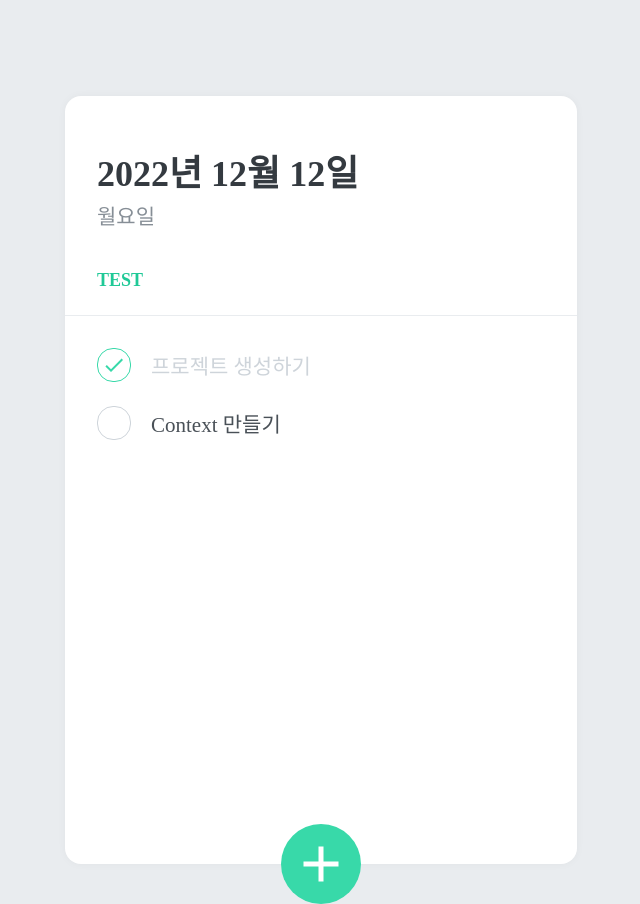
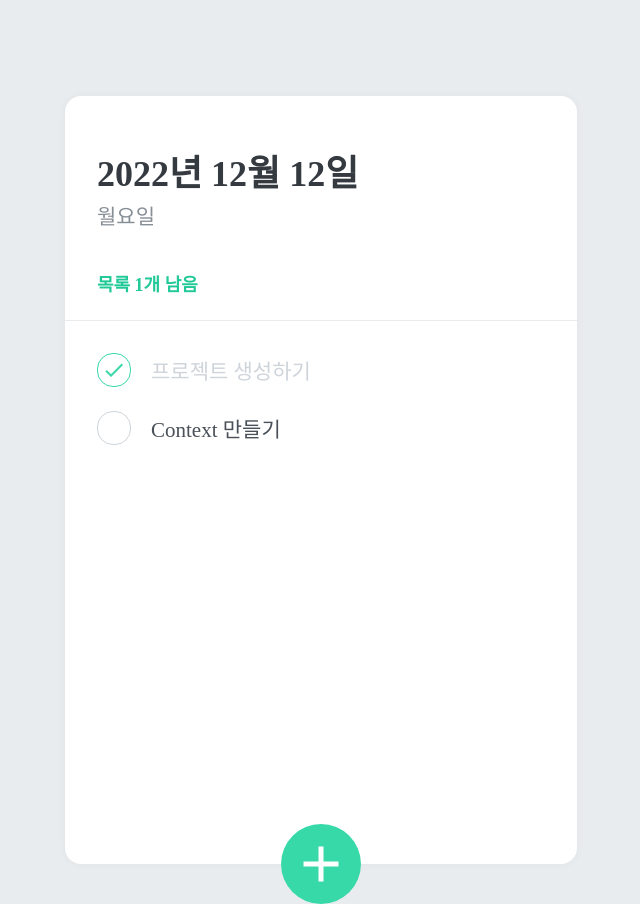
Before and after one commit to Tutorial-repo/react-study-todo, a React app: page / in a window 1280 px wide. Shown: the whole page, without its empty margins (319-959 px from the left). Built offline with nearby package versions, Linux system fonts and the light colour scheme.

Commit message:
Refactor: Component Style 관련 Interface 추가

```diff
--- a/src/component/TodoCreate.tsx
+++ b/src/component/TodoCreate.tsx
@@ -2,7 +2,12 @@ import React, { useState } from 'react'
 import {MdAdd} from 'react-icons/md';
 import styled, {css} from 'styled-components';
 
-const CircleButton = styled.button`
+/** interface */
+interface IProps{
+    open?: boolean;
+}
+
+const CircleButton = styled.button<IProps>`
     background: #38d9a9;
     &:hover {
         background: #63e6be;
--- a/src/component/TodoHeader.tsx
+++ b/src/component/TodoHeader.tsx
@@ -1,5 +1,6 @@
 import React from 'react';
 import styled from 'styled-components';
+import { useTodoState } from './../hooks/TodoContext';
 
 /** style */
 const TodoHeadBlock = styled.div`
@@ -38,7 +39,7 @@ const TodoHeader = () => {
         <TodoHeadBlock>
             <h1>2022년 12월 12일</h1>
             <div className='day'>월요일</div>
-            <div className='tasks-left'>TEST</div>
+            <div className='tasks-left'>목록 1개 남음</div>
         </TodoHeadBlock>
     );
 };
--- a/src/component/TodoItem.tsx
+++ b/src/component/TodoItem.tsx
@@ -1,6 +1,10 @@
 import React from 'react'
 import styled, {css} from 'styled-components';
 import { MdDone, MdDelete } from 'react-icons/md';
+
+interface IProps {
+  done?: boolean;
+}
 
 /** style */
 const Remove = styled.div`
@@ -28,7 +32,7 @@ const TodoItemBlock = styled.div`
   }
 `;
 
-const CheckCircle = styled.div`
+const CheckCircle = styled.div<IProps>`
   width: 32px;
   height: 32px;
   border-radius: 16px;
@@ -47,7 +51,7 @@ const CheckCircle = styled.div`
     `}
 `;
 
-const Text = styled.div`
+const Text = styled.div<IProps>`
   flex: 1;
   font-size: 21px;
   color: #495057;
@@ -58,7 +62,7 @@ const Text = styled.div`
     `}
 `;
 
-/** interface */
+/** interface TODO 필수값 세팅 확인*/
 interface Props {
     id?: string;
     done?: boolean;
--- a/src/component/TodoList.tsx
+++ b/src/component/TodoList.tsx
@@ -1,6 +1,6 @@
 import React from 'react'
 import styled from 'styled-components';
-import TodoItem from './Todoitem';
+import TodoItem from './TodoItem';
 
 /** style */
 const TodoListBlock = styled.div`
```
